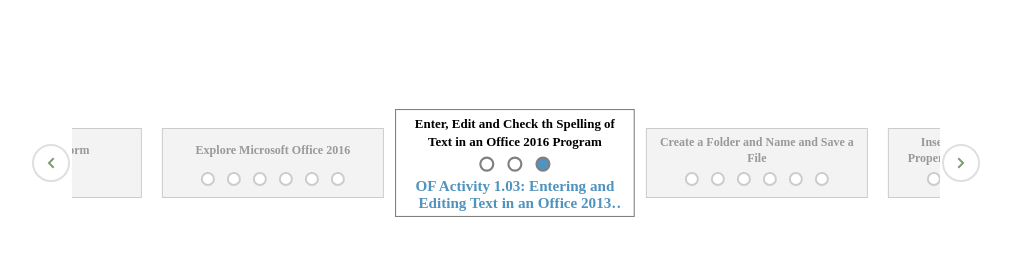
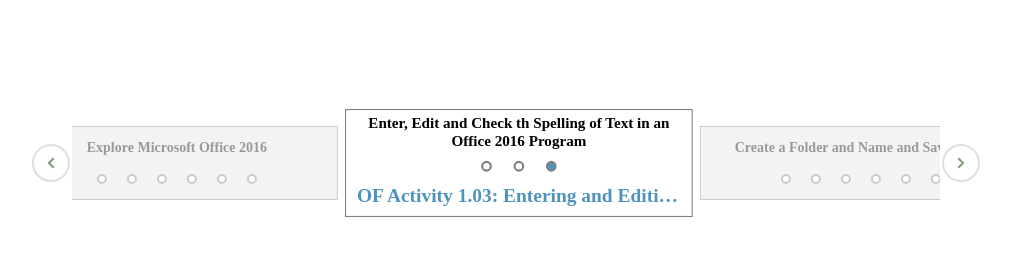
Before and after one commit to skaura12/jquery-nested-carousel, a website: page test.html in a window 1280 px wide. Shown: the whole page, without its empty margins (134-1145 px from the left). Drawn offline with nearby package versions, Linux system fonts and the light colour scheme; files that its build step writes are made by us from their sources.

Commit message:
Minor CSS Updates

```diff
--- a/src/scss/style.scss
+++ b/src/scss/style.scss
@@ -61,6 +61,7 @@
         border: 1px solid gray;
         .outer-list-name {
           font-weight: bold;
+          font-size: 14px;
           height: 32px;
           line-height: 16px;
           overflow: hidden;
@@ -87,13 +88,12 @@
         .inner-selected-name {
           color: $color-2;
           font-weight: bold;
-          font-size: 14px;
-          height: 32px;
-          line-height: 16px;
+          font-size: 18px;
+          height: 24px;
           overflow: hidden;
           margin: 0 auto;
           text-overflow: ellipsis;
-          white-space: normal;
+          white-space: nowrap;
           text-align: center;
           &:after {
             content: "";
@@ -104,11 +104,12 @@
           p {
             display: inline-block;
             text-align: center;
-            display: -webkit-inline-box;
             max-height: 100%;
             vertical-align: middle;
-            -webkit-box-orient: vertical;
-            -webkit-line-clamp: 2;
+            text-overflow: ellipsis;
+            white-space: nowrap;
+            overflow: hidden;
+            width: inherit;
           }
         }
         &:not(.selected) {
@@ -136,10 +137,10 @@
                 content: '';
                 border: 2px solid gray;
                 border-radius: 50%;
-                height: 10px;
-                width: 10px;
+                height: 6px;
+                width: 6px;
                 display: inline-block;
-                margin: 6px;
+                margin: 10px;
               }
               @each $state, $color in $state-colors {
                 &.#{$state}::after {
@@ -177,7 +178,7 @@
         &.selected {
           background-color: transparent;
           .inner-selected-name {
-            font-size: 24px;
+            font-size: 20px;
             p{
               color: $color-2;
               line-height: 50px; //should match the height in order to vertically center the content
```
Also changed, not shown: dist/css/style.css, dist/css/style.min.css, dist/js/jquery-nested-carousel.js, dist/js/jquery-nested-carousel.min.js, src/js/jquery-nested-carousel.js.
